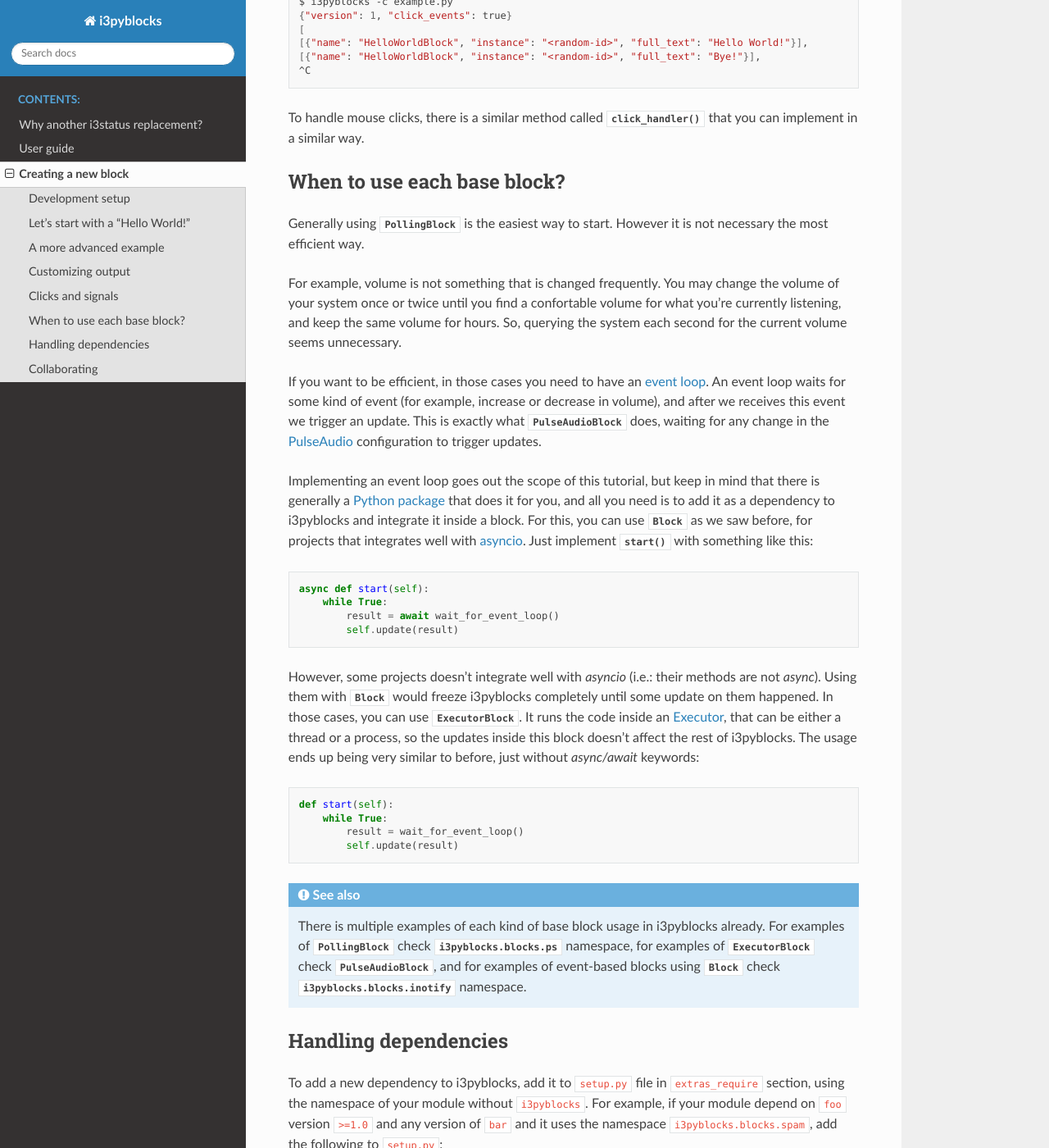
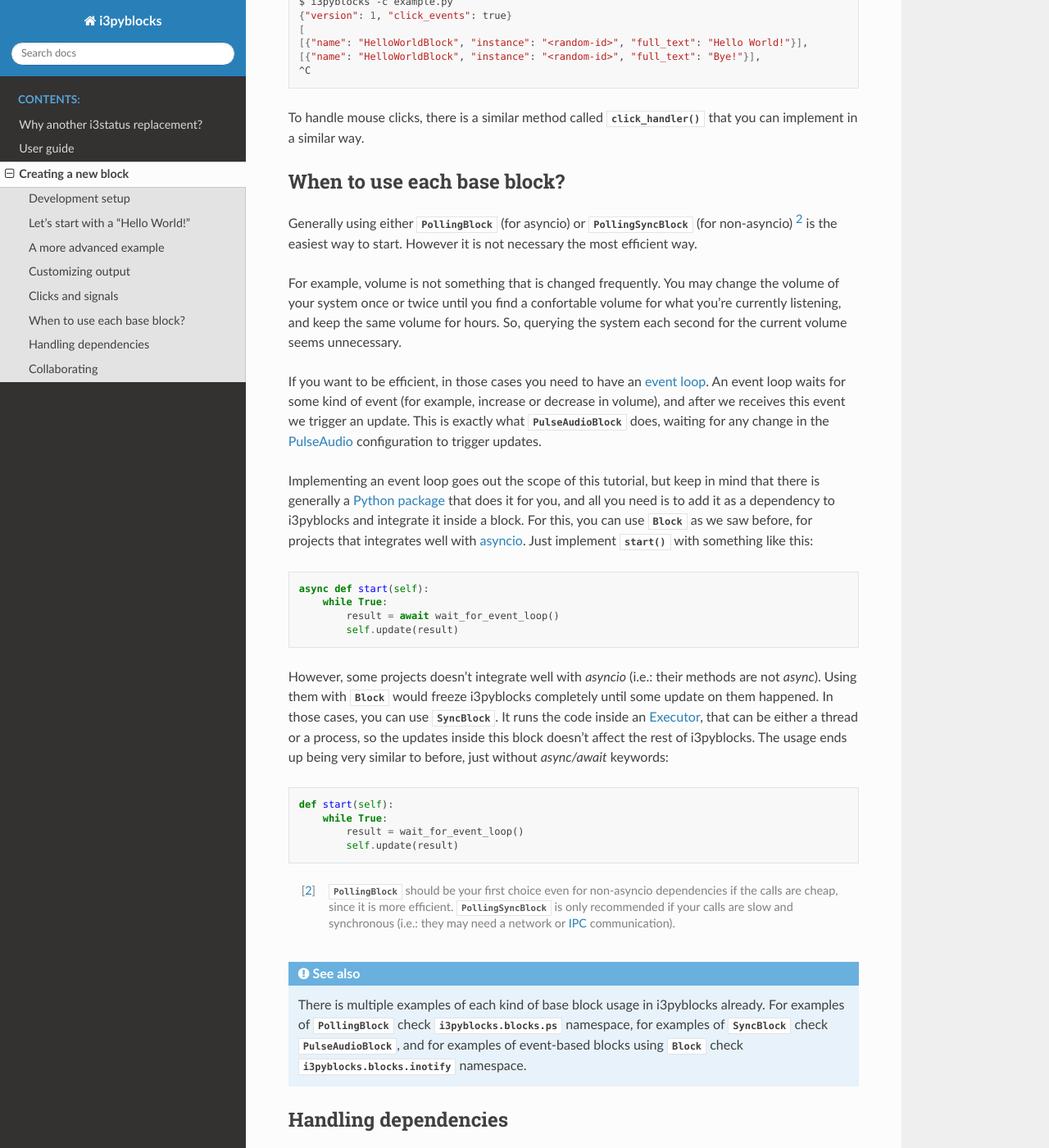
Before and after one commit to thiagokokada/i3pyblocks, a Sphinx documentation site: the page built from docs/creating-a-new-block.rst, in a window 1280 px wide and 1400 px high, scrolled down 4430 px. Shown: the whole window at 82% size. Built offline with Sphinx 7.4.7 and the Read the Docs theme 2.0.0, drawn with Linux system fonts in a browser that asks for light colours.

Commit message:
Update documentation

```diff
--- a/docs/creating-a-new-block.rst
+++ b/docs/creating-a-new-block.rst
@@ -264,8 +264,9 @@ a similar way.
 When to use each base block?
 ----------------------------
 
-Generally using :class:`~i3pyblocks.blocks.base.PollingBlock` is the easiest
-way to start. However it is not necessary the most efficient way.
+Generally using either :class:`~i3pyblocks.blocks.base.PollingBlock` (for asyncio)
+or :class:`~i3pyblocks.blocks.base.PollingSyncBlock` (for non-asyncio) [2]_ is
+the easiest way to start. However it is not necessary the most efficient way.
 
 For example, volume is not something that is changed frequently. You may
 change the volume of your system once or twice until you find a confortable
@@ -296,7 +297,7 @@ for projects that integrates well with `asyncio`_. Just implement
 However, some projects doesn't integrate well with *asyncio* (i.e.: their
 methods are not *async*). Using them with :class:`~i3pyblocks.blocks.base.Block`
 would freeze i3pyblocks completely until some update on them happened.
-In those cases, you can use :class:`~i3pyblocks.blocks.base.ExecutorBlock`.
+In those cases, you can use :class:`~i3pyblocks.blocks.base.SyncBlock`.
 It runs the code inside an `Executor`_, that can be either a thread or a process,
 so the updates inside this block doesn't affect the rest of i3pyblocks. The
 usage ends up being very similar to before, just without *async/await* keywords:
@@ -308,6 +309,11 @@ usage ends up being very similar to before, just without *async/await* keywords:
             result = wait_for_event_loop()
             self.update(result)
 
+.. [2] :class:`~i3pyblocks.blocks.base.PollingBlock` should be your first choice
+   even for non-asyncio dependencies if the calls are cheap, since it is more
+   efficient. :class:`~i3pyblocks.blocks.base.PollingSyncBlock` is only recommended
+   if your calls are slow and synchronous (i.e.: they may need a network or `IPC`_
+   communication).
 .. _`event loop`:
      https://en.wikipedia.org/wiki/Event_loop
 .. _`PulseAudio`:
@@ -318,13 +324,15 @@ usage ends up being very similar to before, just without *async/await* keywords:
      https://docs.python.org/3/library/asyncio.html
 .. _`Executor`:
     https://docs.python.org/3/library/concurrent.futures.html
+.. _`IPC`:
+    https://en.wikipedia.org/wiki/Inter-process_communication
 
 .. seealso::
 
    There is multiple examples of each kind of base block usage in i3pyblocks
    already. For examples of :class:`~i3pyblocks.blocks.base.PollingBlock`
    check :mod:`i3pyblocks.blocks.ps` namespace, for examples of
-   :class:`~i3pyblocks.blocks.base.ExecutorBlock` check
+   :class:`~i3pyblocks.blocks.base.SyncBlock` check
    :class:`~i3pyblocks.blocks.pulse.PulseAudioBlock`, and for examples of
    event-based blocks using :class:`~i3pyblocks.blocks.base.Block` check
    :mod:`i3pyblocks.blocks.inotify` namespace.
```
Also changed, not shown: 2 other files.
